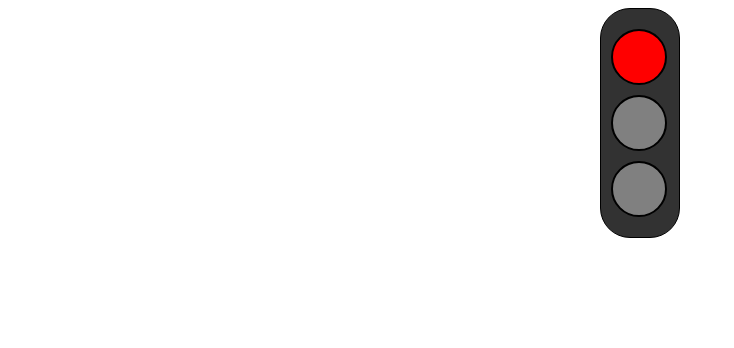
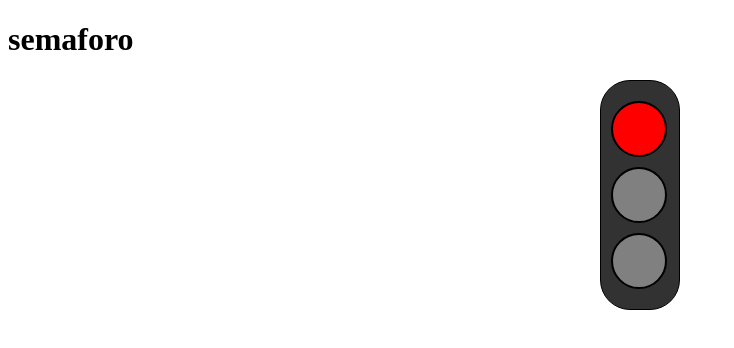
Before and after one commit to ovmanu/semaforo, a plain HTML site: page index.html in a window 1280 px wide. Shown: the whole page, without its empty margins (0-734 px from the left). Drawn offline with Linux system fonts and the light colour scheme.

Commit message:
v0.0.3 estaa

```diff
--- a/index.html
+++ b/index.html
@@ -31,6 +31,7 @@
 </head>
 
 <body>
+    <h1>semaforo</h1>
     <div class="cajasemaforo">
         <div class="luzsemaforo" id="red"></div>
         <div class="luzsemaforo" id="yellow"></div>
```
